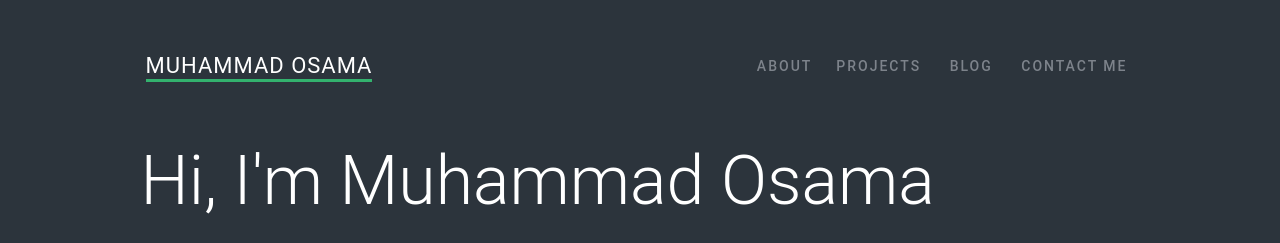
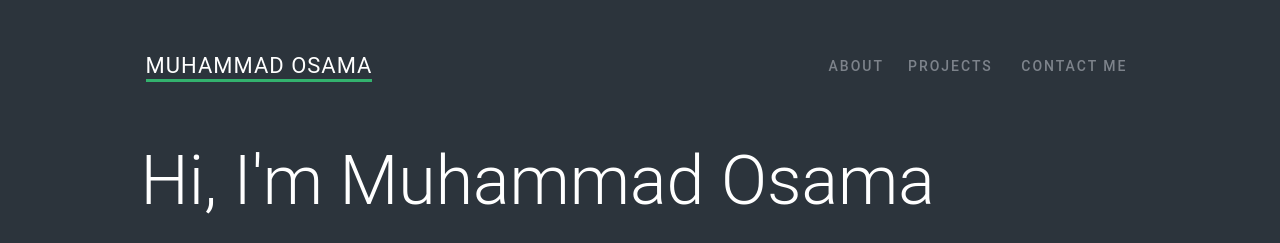
Before and after one commit to osama/osama.github.com, a Jekyll site: the page built from index.html, in a window 1280 px wide. Shown: the top 243 px of the page. Built offline with Jekyll 4.4.1, drawn with Linux system fonts in a browser that asks for light colours.

Commit message:
Still testing liquid counters.

```diff
--- a/index.html
+++ b/index.html
@@ -67,11 +67,11 @@
                                               {% capture post_count %} {{ post_count | plus: 1 }} {% endcapture %}
                                             {% endfor %}
 
-                                            {% if post_count != 0 %}
+                                            {% if post_count > 0 %}
                                             <li class=
                                             "menu-item menu-item-type-post_type menu-item-object-page menu-item-1342"
                                             id="menu-item-1342"><a href=
-                                            "/blog/"> {{ post_count }} Blog</a></li>
+                                            "/blog/">Blog</a></li>
                                             {% endif %}
 
                                             <li class=
```
